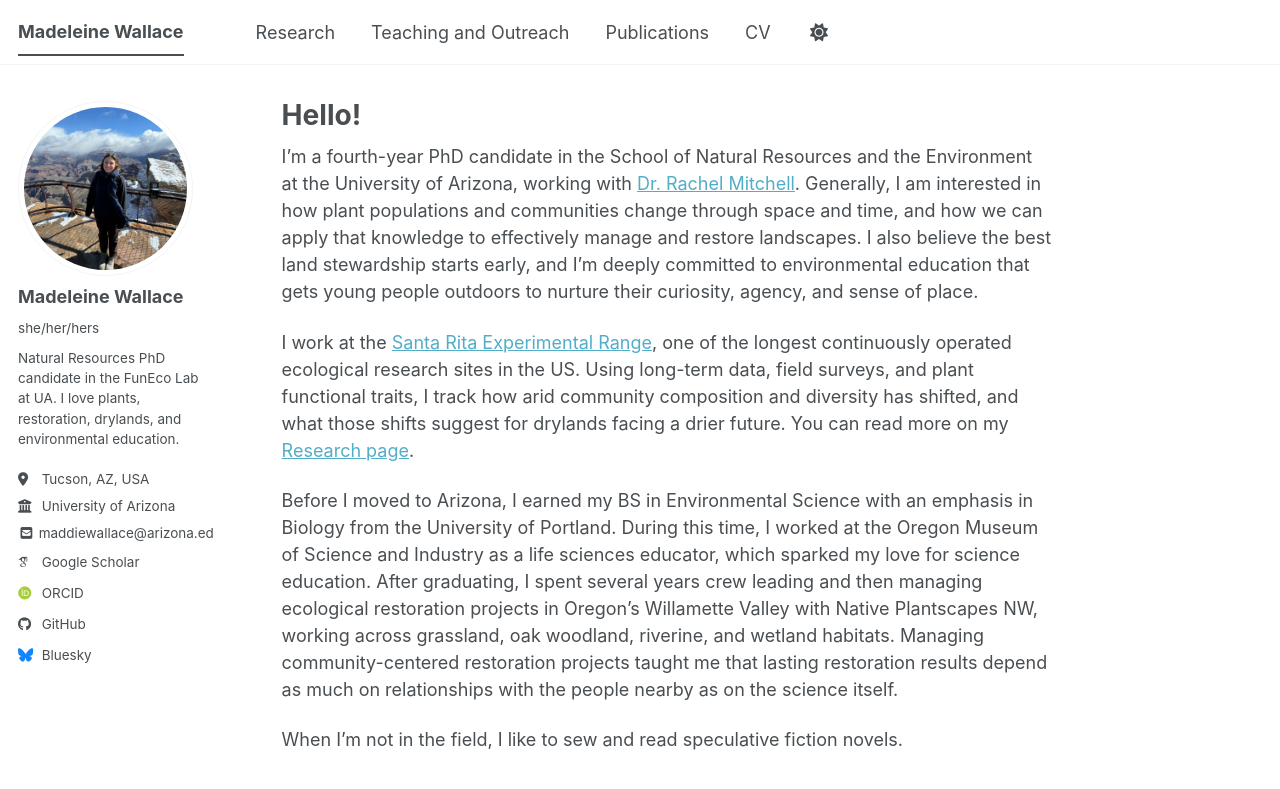
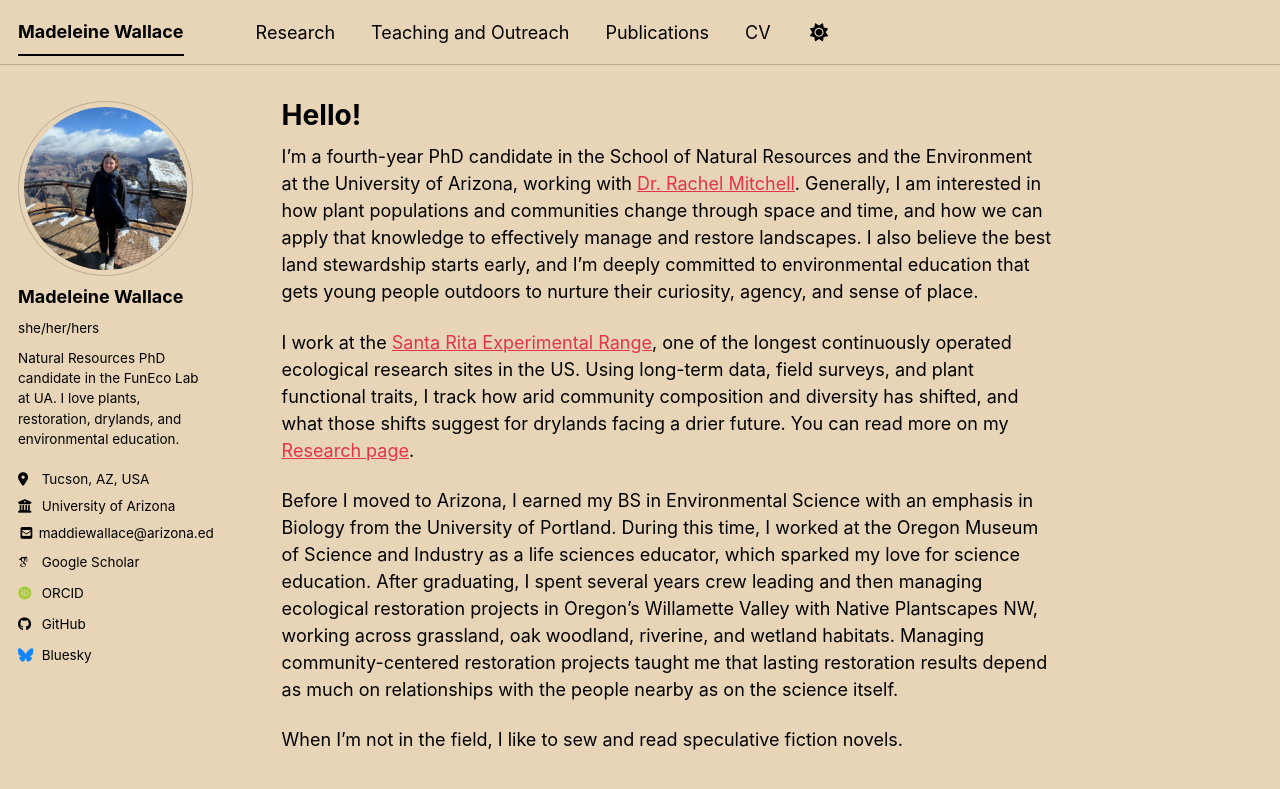
Before and after one commit to madeleinewallace/madeleinewallace.github.io, a Jekyll site: the page built from _pages/about.md, in a window 1280 px wide and 996 px high. Shown: the top 789 px of the window. Built offline with Jekyll 4.4.1, drawn with Linux system fonts in a browser that asks for light colours; some web fonts are replaced; a script bundle is joined from its source files by our own code; library files that are not in the unit come from our copies.

Commit message:
Update _config.yml

```diff
--- a/_config.yml
+++ b/_config.yml
@@ -8,7 +8,7 @@
 
 # Basic Site Settings
 locale                   : "en-US"
-site_theme               : "default" # The available themes options are "default", "air", "sunrise", "mint", "dirt" and "contrast"
+site_theme               : "sunrise" # The available themes options are "default", "air", "sunrise", "mint", "dirt" and "contrast"
 title                    : "Madeleine Wallace"
 title_separator          : "-"
 name                     : &name "Madeleine Wallace"
```
